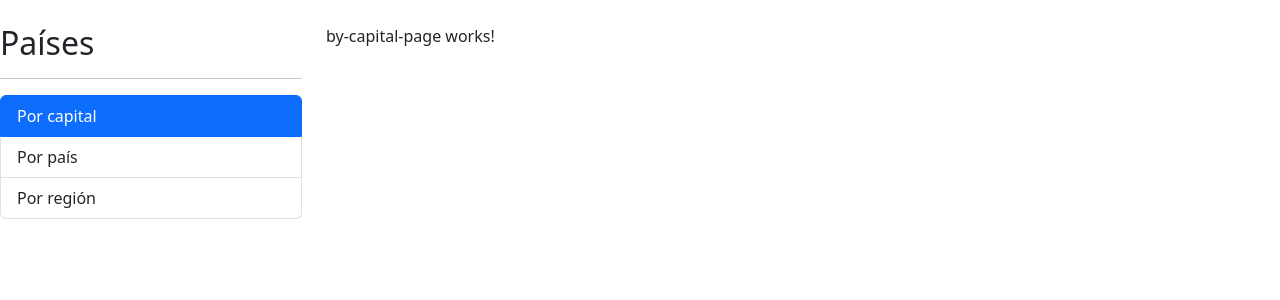
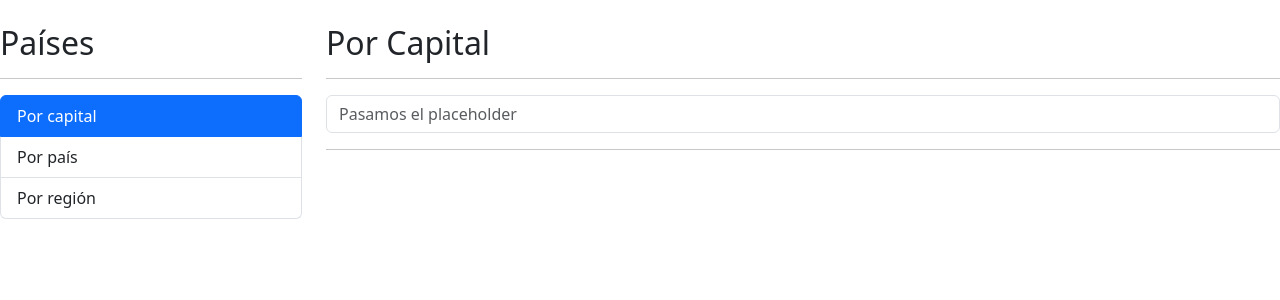
Before and after one commit to Jose-Quesada/countryApp, an Angular app: page /countries/by-capital in a window 1280 px wide. Shown: the top 300 px of the page. Built offline with nearby package versions, Linux system fonts and the light colour scheme.

Commit message:
Mostrar consulta paises

```diff
--- a/src/app/app.module.ts
+++ b/src/app/app.module.ts
@@ -4,6 +4,7 @@
 import { AppRoutingModule } from './app-routing.module';
 import { SharedModule } from './shared/shared.module';
 import { AppComponent } from './app.component';
+import { provideHttpClient } from '@angular/common/http';
 
 @NgModule({
   declarations: [
@@ -12,10 +13,9 @@
   imports: [
     AppRoutingModule,
     BrowserModule,
-    SharedModule,
-
+    SharedModule
   ],
-  providers: [],
+  providers: [provideHttpClient()],
   bootstrap: [AppComponent]
 })
 export class AppModule { }
--- a/src/app/countries/countries-routing.module.ts
+++ b/src/app/countries/countries-routing.module.ts
@@ -23,6 +23,12 @@
     path: 'by/:id',
     component: CountryPageComponent,
   },
+  {
+    path: '**',
+    redirectTo: 'by-capital',
+  },
+
+
 ]
 
 @NgModule({
--- a/src/app/countries/countries.module.ts
+++ b/src/app/countries/countries.module.ts
@@ -7,6 +7,7 @@
 import { ByCountryPageComponent } from './pages/by-country-page/by-country-page.component';
 import { ByRegionPageComponent } from './pages/by-region-page/by-region-page.component';
 import { CountryPageComponent } from './pages/country-page/country-page.component';
+import { SharedModule } from '../shared/shared.module';
 
 
 @NgModule({
@@ -19,6 +20,7 @@
   imports: [
     CommonModule,
     CountriesRoutingModule,
+    SharedModule,
   ]
 })
 export class CountriesModule { }
--- /dev/null
+++ b/src/app/countries/interfaces/country.ts
@@ -0,0 +1,121 @@
+export interface Country {
+  name:         Name;
+  tld:          string[];
+  cca2:         string;
+  ccn3:         string;
+  cca3:         string;
+  cioc:         string;
+  independent:  boolean;
+  status:       string;
+  unMember:     boolean;
+  currencies:   Currencies;
+  idd:          Idd;
+  capital:      string[];
+  altSpellings: string[];
+  region:       string;
+  subregion:    string;
+  languages:    Languages;
+  translations: { [key: string]: Translation };
+  latlng:       number[];
+  landlocked:   boolean;
+  borders?:     string[];
+  area:         number;
+  demonyms:     Demonyms;
+  flag:         string;
+  maps:         Maps;
+  population:   number;
+  gini?:        { [key: string]: number };
+  fifa:         string;
+  car:          Car;
+  timezones:    string[];
+  continents:   string[];
+  flags:        Flags;
+  coatOfArms:   CoatOfArms;
+  startOfWeek:  string;
+  capitalInfo:  CapitalInfo;
+  postalCode?:  PostalCode;
+}
+
+export interface CapitalInfo {
+  latlng: number[];
+}
+
+export interface Car {
+  signs: string[];
+  side:  string;
+}
+
+export interface CoatOfArms {
+  png?: string;
+  svg?: string;
+}
+
+export interface Currencies {
+  USD?: Clp;
+  DOP?: Clp;
+  CRC?: Clp;
+  CLP?: Clp;
+  YER?: Clp;
+  EUR?: Clp;
+}
+
+export interface Clp {
+  name:   string;
+  symbol: string;
+}
+
+export interface Demonyms {
+  eng: Eng;
+  fra: Eng;
+}
+
+export interface Eng {
+  f: string;
+  m: string;
+}
+
+export interface Flags {
+  png:  string;
+  svg:  string;
+  alt?: string;
+}
+
+export interface Idd {
+  root:     string;
+  suffixes: string[];
+}
+
+export interface Languages {
+  spa?: string;
+  eng?: string;
+  ara?: string;
+  ita?: string;
+}
+
+export interface Maps {
+  googleMaps:     string;
+  openStreetMaps: string;
+}
+
+export interface Name {
+  common:     string;
+  official:   string;
+  nativeName: NativeName;
+}
+
+export interface NativeName {
+  spa?: Translation;
+  eng?: Translation;
+  ara?: Translation;
+  ita?: Translation;
+}
+
+export interface Translation {
+  official: string;
+  common:   string;
+}
+
+export interface PostalCode {
+  format: string;
+  regex:  string;
+}
--- a/src/app/countries/pages/by-capital-page/by-capital-page.component.html
+++ b/src/app/countries/pages/by-capital-page/by-capital-page.component.html
@@ -1 +1,25 @@
-<p>by-capital-page works!</p>
+<h2> Por Capital </h2>
+<hr>
+
+<div class="row">
+  <div class="col">
+    <!-- Search box -->
+     <shared-search-box
+      (onValue)="searchByCapital($event)"
+      placeholder="Pasamos el placeholder">
+
+     </shared-search-box>
+  </div>
+</div>
+
+<div class="row">
+  <div class="col">
+    <hr>
+    <ul>
+      <li *ngFor="let country of countries">
+        {{ country.capital }} - {{ country.population}}
+
+      </li>
+    </ul>
+  </div>
+</div>
--- a/src/app/countries/pages/by-capital-page/by-capital-page.component.ts
+++ b/src/app/countries/pages/by-capital-page/by-capital-page.component.ts
@@ -1,4 +1,6 @@
 import { Component } from '@angular/core';
+import { CountriesService } from '../../services/countries.service';
+import { Country } from '../../interfaces/country';
 
 @Component({
   selector: 'app-by-capital-page',
@@ -7,4 +9,20 @@
 })
 export class ByCapitalPageComponent {
 
+  public countries: Country[] = [];
+
+  constructor ( private countriesService: CountriesService){}
+
+  searchByCapital ( term : string ):void{
+    this.countriesService.searchCapital ( term )
+    .subscribe( countries => {
+      this.countries = countries;
+    }
+
+     );
+    console.log({term});
+
+
+  }
+
 }
--- /dev/null
+++ b/src/app/countries/services/countries.service.ts
@@ -0,0 +1,20 @@
+import { Injectable } from '@angular/core';
+import { HttpClient } from '@angular/common/http';
+import { Observable } from 'rxjs';
+
+import { Country } from '../interfaces/country';
+
+@Injectable({providedIn: 'root'})
+export class CountriesService {
+
+  private apiUrl: string = 'https://restcountries.com/v3.1'
+
+  constructor(private http: HttpClient) { }
+
+
+  searchCapital ( term: string): Observable<Country[]> {
+    return this.http.get<Country[]>(` ${ this.apiUrl }/capital/${ term }`);
+  }
+
+
+}
--- /dev/null
+++ b/src/app/shared/components/search-box/search-box.component.html
@@ -0,0 +1,7 @@
+<input
+  type="text"
+  [placeholder]="placeholder"
+  class="form-control"
+  (keyup.enter)="emitValue( txtInput.value )"
+  #txtInput
+>
--- /dev/null
+++ b/src/app/shared/components/search-box/search-box.component.ts
@@ -0,0 +1,19 @@
+import { Component, EventEmitter, Input, Output } from '@angular/core';
+
+@Component({
+  selector: 'shared-search-box',
+  templateUrl: './search-box.component.html',
+  styles: ``
+})
+export class SearchBoxComponent {
+
+  @Input()
+  public placeholder: string = '';
+
+  @Output()
+  public onValue = new EventEmitter<string>();
+
+  emitValue ( value: string ):void{
+    this.onValue.emit ( value );
+  }
+}
```
Also changed, not shown: src/app/app-routing.module.ts (+5 -5 lines), src/app/shared/shared.module.ts (+7 -3 lines).
